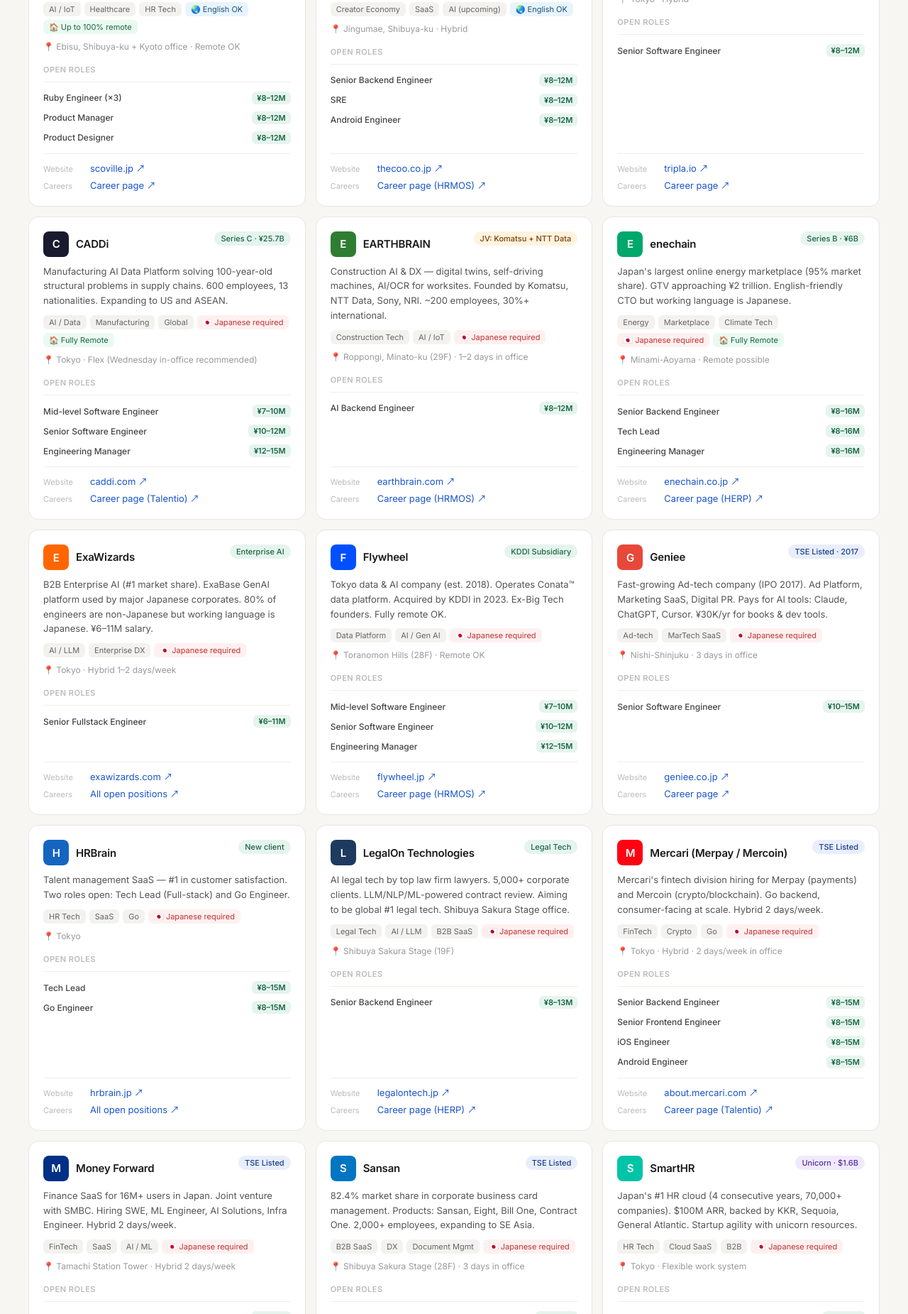
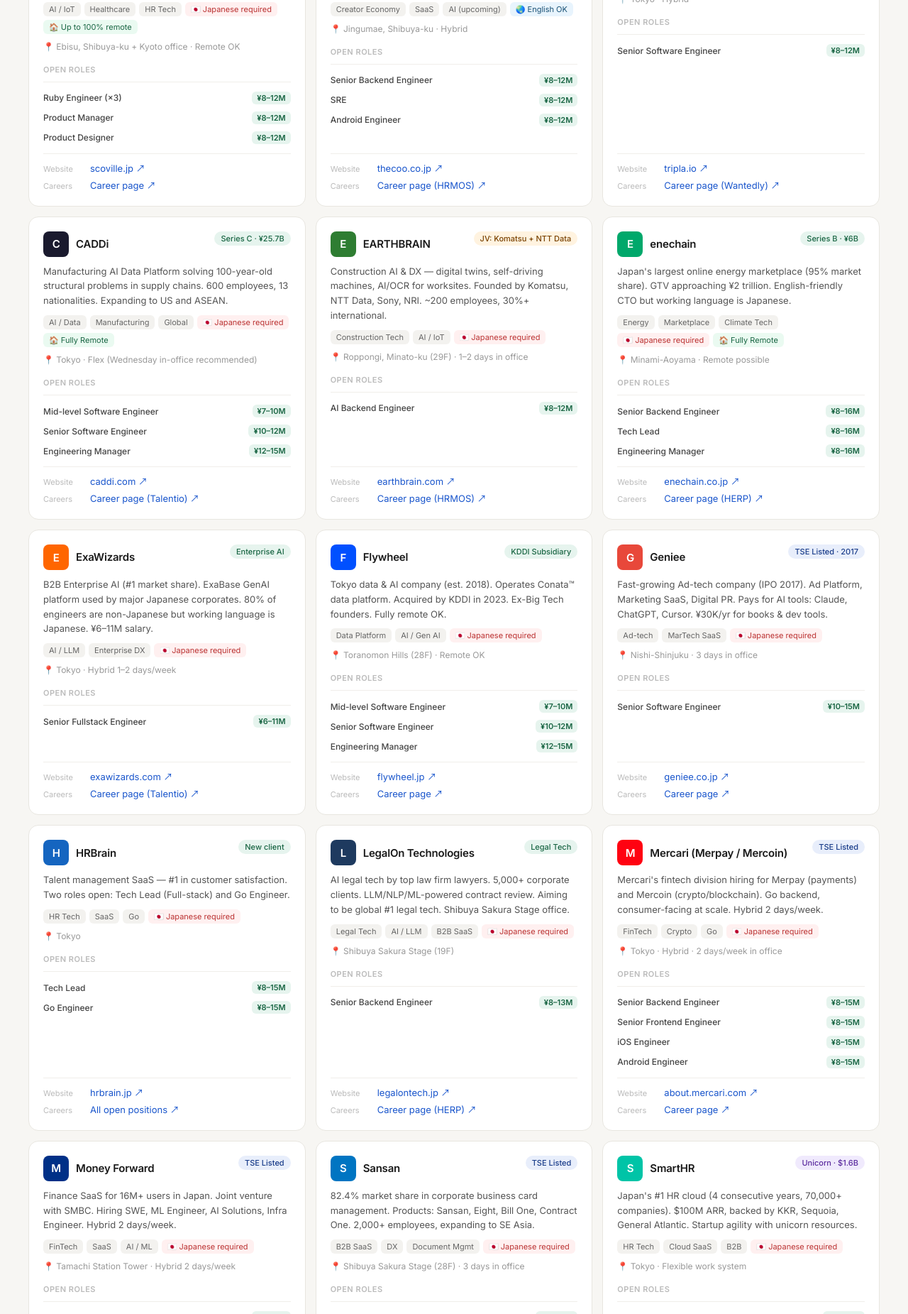
Before and after one commit to suetinglst/tech-roles, a plain HTML site: page index.html in a window 1280 px wide. Shown: the part 1743-3594 px from the top of the page at 71% size. Drawn offline with Linux system fonts and the light colour scheme.

Commit message:
Update index.html

```diff
--- a/index.html
+++ b/index.html
@@ -292,7 +292,7 @@
 <div class="work-mode">📍 Kichijoji · Fully remote (overseas up to 3 months/yr)</div>
 <p class="roles-label">Open Roles</p><div class="roles-table"><div class="role-row"><span class="role-title">Backend Engineer (Ruby)</span><span class="role-salary">¥8–15M</span></div><div class="role-row"><span class="role-title">Senior SRE</span><span class="role-salary">¥10–15M</span></div><div class="role-row"><span class="role-title">Android Engineer</span><span class="role-salary">¥8–12M</span></div></div><div class="links">
 <div class="link-row"><span class="link-label">Website</span><a href="https://ja.komoju.com/" target="_blank">komoju.com ↗</a></div>
-<div class="link-row"><span class="link-label">Careers</span><a href="https://apply.workable.com/degica-hiring/" target="_blank">All open roles ↗</a></div>
+<div class="link-row"><span class="link-label">Careers</span><a href="https://jobs.workable.com/company/mZjWAYiyW5P4Skh8CUbLg3/jobs-at-komoju" target="_blank">Career page (Workable) ↗</a></div>
 </div>
 </div>
 <div class="card" data-tags="startup english fintech">
@@ -332,7 +332,7 @@
 <div class="work-mode">📍 Tokyo Midtown, Roppongi, Minato-ku · Full flextime (no core hours)</div>
 <p class="roles-label">Open Roles</p><div class="roles-table"><div class="role-row"><span class="role-title">Senior Software Engineer</span><span class="role-salary">¥8–12M</span></div></div><div class="links">
 <div class="link-row"><span class="link-label">Website</span><a href="https://paidy.com/" target="_blank">paidy.com ↗</a></div>
-<div class="link-row"><span class="link-label">Careers</span><a href="https://paidy.com/careers/" target="_blank">Career page ↗</a></div>
+<div class="link-row"><span class="link-label">Careers</span><a href="https://job-boards.greenhouse.io/paidyinc" target="_blank">Career page (Greenhouse) ↗</a></div>
 </div>
 </div>
 <div class="card" data-tags="public english fintech remote">
@@ -355,7 +355,7 @@
 <div class="link-row"><span class="link-label">Careers</span><a href="https://www.paypay-card.co.jp/recruit/" target="_blank">Career page ↗</a></div>
 </div>
 </div>
-<div class="card" data-tags="startup english remote ai">
+<div class="card" data-tags="startup remote ai">
 <div class="card-head">
 <div class="card-head-left">
 <img alt="Scoville" class="company-logo" onerror="this.style.display='none';this.nextElementSibling.style.display='flex'" src="logos/scoville.png"/>
@@ -367,7 +367,7 @@
 <p class="card-desc">Digital product studio building SaaS across HR, healthcare, hospitality, and warehousing. Flagship products: Mikketa (HR recruiting) and Noman (healthcare AI, forecasted ¥1B in sales). 70 international engineers, English-first culture.</p>
 <div class="tags">
 <span class="tag">AI / IoT</span><span class="tag">Healthcare</span><span class="tag">HR Tech</span>
-<span class="tag tag-en">🌏 English OK</span><span class="tag tag-remote">🏠 Up to 100% remote</span>
+<span class="tag tag-ja">🇯🇵 Japanese required</span><span class="tag tag-remote">🏠 Up to 100% remote</span>
 </div>
 <div class="work-mode">📍 Ebisu, Shibuya-ku + Kyoto office · Remote OK</div>
 <p class="roles-label">Open Roles</p><div class="roles-table"><div class="role-row"><span class="role-title">Ruby Engineer (×3)</span><span class="role-salary">¥8–12M</span></div><div class="role-row"><span class="role-title">Product Manager</span><span class="role-salary">¥8–12M</span></div><div class="role-row"><span class="role-title">Product Designer</span><span class="role-salary">¥8–12M</span></div></div><div class="links">
@@ -412,7 +412,7 @@
 <div class="work-mode">📍 Tokyo · Hybrid</div>
 <p class="roles-label">Open Roles</p><div class="roles-table"><div class="role-row"><span class="role-title">Senior Software Engineer</span><span class="role-salary">¥8–12M</span></div></div><div class="links">
 <div class="link-row"><span class="link-label">Website</span><a href="https://tripla.io/" target="_blank">tripla.io ↗</a></div>
-<div class="link-row"><span class="link-label">Careers</span><a href="https://herp.careers/v1/tripla" target="_blank">Career page ↗</a></div>
+<div class="link-row"><span class="link-label">Careers</span><a href="https://sg.wantedly.com/companies/tripla2/projects" target="_blank">Career page (Wantedly) ↗</a></div>
 </div>
 </div>
 <div class="card" data-tags="startup remote">
@@ -492,7 +492,7 @@
 <div class="work-mode">📍 Tokyo · Hybrid 1–2 days/week</div>
 <p class="roles-label">Open Roles</p><div class="roles-table"><div class="role-row"><span class="role-title">Senior Fullstack Engineer</span><span class="role-salary">¥6–11M</span></div></div><div class="links">
 <div class="link-row"><span class="link-label">Website</span><a href="https://exawizards.com/" target="_blank">exawizards.com ↗</a></div>
-<div class="link-row"><span class="link-label">Careers</span><a href="https://open.talentio.com/r/1/c/exwzd/pages/top" target="_blank">All open positions ↗</a></div>
+<div class="link-row"><span class="link-label">Careers</span><a href="https://open.talentio.com/r/1/c/exwzd/homes/4039" target="_blank">Career page (Talentio) ↗</a></div>
 </div>
 </div>
 <div class="card" data-tags="startup ai">
@@ -512,7 +512,7 @@
 <div class="work-mode">📍 Toranomon Hills (28F) · Remote OK</div>
 <p class="roles-label">Open Roles</p><div class="roles-table"><div class="role-row"><span class="role-title">Mid-level Software Engineer</span><span class="role-salary">¥7–10M</span></div><div class="role-row"><span class="role-title">Senior Software Engineer</span><span class="role-salary">¥10–12M</span></div><div class="role-row"><span class="role-title">Engineering Manager</span><span class="role-salary">¥12–15M</span></div></div><div class="links">
 <div class="link-row"><span class="link-label">Website</span><a href="https://www.flywheel.jp/" target="_blank">flywheel.jp ↗</a></div>
-<div class="link-row"><span class="link-label">Careers</span><a href="https://hrmos.co/pages/flywheel/jobs" target="_blank">Career page (HRMOS) ↗</a></div>
+<div class="link-row"><span class="link-label">Careers</span><a href="https://www.flywheel.jp/careers-top/" target="_blank">Career page ↗</a></div>
 </div>
 </div>
 <div class="card" data-tags="public">
@@ -591,7 +591,7 @@
 <div class="work-mode">📍 Tokyo · Hybrid · 2 days/week in office</div>
 <p class="roles-label">Open Roles</p><div class="roles-table"><div class="role-row"><span class="role-title">Senior Backend Engineer</span><span class="role-salary">¥8–15M</span></div><div class="role-row"><span class="role-title">Senior Frontend Engineer</span><span class="role-salary">¥8–15M</span></div><div class="role-row"><span class="role-title">iOS Engineer</span><span class="role-salary">¥8–15M</span></div><div class="role-row"><span class="role-title">Android Engineer</span><span class="role-salary">¥8–15M</span></div></div><div class="links">
 <div class="link-row"><span class="link-label">Website</span><a href="https://about.mercari.com/about/company/" target="_blank">about.mercari.com ↗</a></div>
-<div class="link-row"><span class="link-label">Careers</span><a href="https://open.talentio.com/r/1/c/mercari/requisitions/list/public" target="_blank">Career page (Talentio) ↗</a></div>
+<div class="link-row"><span class="link-label">Careers</span><a href="https://careers.mercari.com/" target="_blank">Career page ↗</a></div>
 </div>
 </div>
 <div class="card" data-tags="public fintech ai">
@@ -631,7 +631,7 @@
 <div class="work-mode">📍 Shibuya Sakura Stage (28F) · 3 days in office</div>
 <p class="roles-label">Open Roles</p><div class="roles-table"><div class="role-row"><span class="role-title">Technical Lead Architect</span><span class="role-salary">¥10–18M</span></div></div><div class="links">
 <div class="link-row"><span class="link-label">Website</span><a href="https://jp.corp-sansan.com/" target="_blank">corp-sansan.com ↗</a></div>
-<div class="link-row"><span class="link-label">Careers</span><a href="https://open.talentio.com/r/1/c/sansan/homes/top" target="_blank">Career page (Talentio) ↗</a></div>
+<div class="link-row"><span class="link-label">Careers</span><a href="https://jp.corp-sansan.com/recruit/" target="_blank">Career page ↗</a></div>
 <div class="link-row"><span class="link-label">Media</span><a href="https://media.sansan-engineering.com/" target="_blank">Tech Division media ↗</a></div></div>
 </div>
 <div class="card" data-tags="unicorn">
@@ -651,7 +651,7 @@
 <div class="work-mode">📍 Tokyo · Flexible work system</div>
 <p class="roles-label">Open Roles</p><div class="roles-table"><div class="role-row"><span class="role-title">Backend Engineer</span><span class="role-salary">¥10–12M</span></div><div class="role-row"><span class="role-title">Frontend Engineer</span><span class="role-salary">¥10–12M</span></div></div><div class="links">
 <div class="link-row"><span class="link-label">Website</span><a href="https://smarthr.jp/" target="_blank">smarthr.jp ↗</a></div>
-<div class="link-row"><span class="link-label">Careers</span><a href="https://open.talentio.com/r/1/c/smarthr/pages/top" target="_blank">Career page (Talentio) ↗</a></div>
+<div class="link-row"><span class="link-label">Careers</span><a href="https://hello-world.smarthr.co.jp/" target="_blank">Engineer careers page ↗</a></div>
 </div>
 </div>
 <div class="card" data-tags="startup ai fintech">
@@ -839,7 +839,6 @@
 <input accept=".pdf,.doc,.docx" name="cv" required="" type="file"/>
 </div>
 <button class="submit-btn" type="submit">Send to ST →</button>
-
 </form><div class="form-success" id="form-success" style="display:none">
       ✅ Thank you! ST will review your CV and be in touch within 2 business days.
     </div>
```
